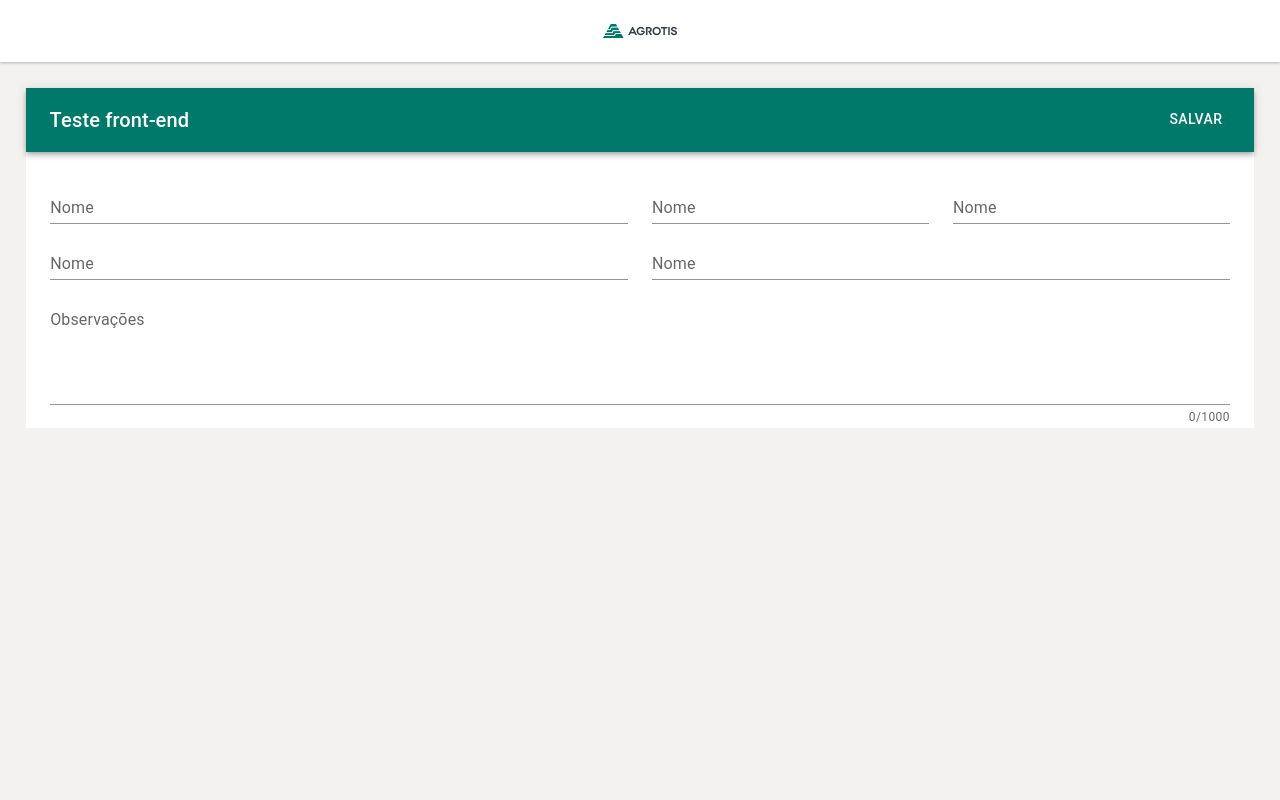
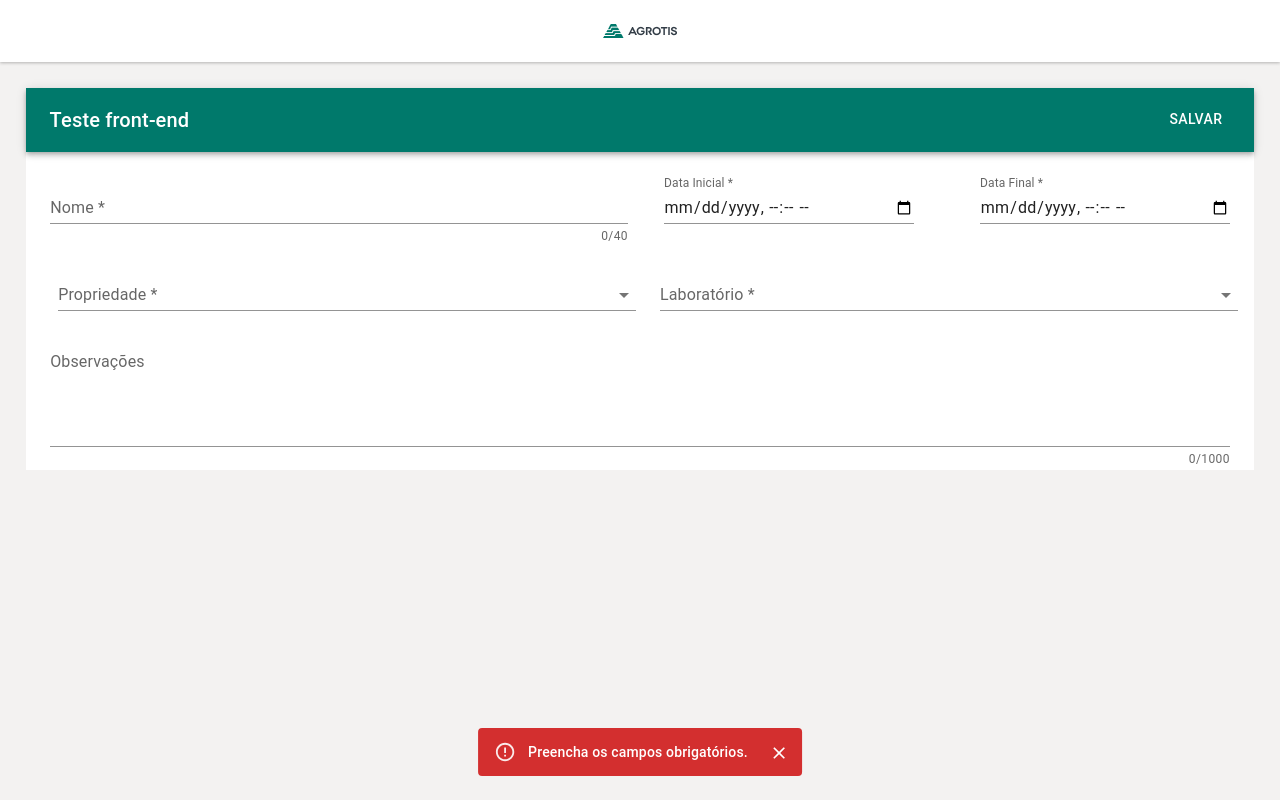
Before and after one commit to rachidb5/agrotis-teste, a React (Create React App) app: page / in a window 1280 px wide. Both pictures are taken after a click on the button "SALVAR". Built offline with nearby package versions, Linux system fonts and the light colour scheme.

Commit message:
formulario

```diff
--- a/src/App.css
+++ b/src/App.css
@@ -3,8 +3,30 @@
   background-color: #F3F2F1;
   height: 100vh;
 }
-
-.MuiFormHelperText-root{
+.MuiSelect-select{
+  text-align: start !important;
+}
+#standard-basic-helper-text{
   margin-left: auto;
   text-align: right !important;
 }
+
+.css-1kkpk3h-MuiButtonBase-root-MuiButton-root:hover{
+  background-color:#00A98E !important;
+  border-radius: 0%;
+}
+
+.css-l4u8b9-MuiInputBase-root-MuiInput-root:after, .css-1rcvvn7-MuiInputBase-root-MuiInput-root:after, .css-imxj5-MuiInputBase-root-MuiInput-root-MuiSelect-root:after{
+  border-color: #00796B !important;
+}
+.Mui-focused{
+  color: #00796B !important;
+}
+
+
+textarea:hover{
+  border-color: #00796B !important;
+}
+.MuiOutlinedInput-root:hover{
+  border-color: #00796B !important;
+}
--- a/src/App.js
+++ b/src/App.js
@@ -1,4 +1,3 @@
-import logo from './logo.svg';
 import './App.css';
 import Nav from './Components/Nav';
 import Form from './Components/Form';
--- a/src/Components/Form/index.jsx
+++ b/src/Components/Form/index.jsx
@@ -1,5 +1,5 @@
 import { useState } from "react";
-import { FormContainer, ContainerForm } from "./styles";
+import { FormContainer, ContainerForm, DateCol } from "./styles";
 import {
   AppBar,
   Button,
@@ -8,17 +8,95 @@ import {
   Typography,
   TextField,
   Grid,
+  Select,
+  MenuItem,
+  InputLabel,
+  FormControl,
+  FormHelperText,
+  Snackbar,
+  Alert,
 } from "@mui/material";
+import { labs, propriedades } from "../../Data/mock";
 
 function Form() {
   const barColor = "#00796B";
+  const [propriedade, setPropriedade] = useState({});
+  const [snack, setSnack] = useState({
+    open: false,
+    vertical: "bottom",
+    horizontal: "center",
+  });
+  const [success, setSuccess] = useState(false);
+  const [cnpj, setCnpj] = useState("");
+  const [laboratorio, setLaboratorio] = useState({
+    id: 0,
+    nome: "",
+  });
   const [values, setValues] = useState({
-    name: ""
+    observacoes: "",
+    nome: "",
+    dataInicial: "",
+    dataFinal: "",
   });
 
-  const handleChange = name => event => {
-    setValues({ ...values, [name]: event.target.value });
+  const { vertical, horizontal, open } = snack;
+  const handleObs = (observacoes) => (event) => {
+    setValues({ ...values, [observacoes]: event.target.value });
   };
+  const handleName = (nome) => (event) => {
+    setValues({ ...values, [nome]: event.target.value });
+  };
+  const handleInitialDate = (dataInicial) => (event) => {
+    setValues({ ...values, [dataInicial]: event.target.value });
+  };
+  const handleFinalDate = (dataFinal) => (event) => {
+    setValues({ ...values, [dataFinal]: event.target.value });
+  };
+  const handlePropriedade = (e) => {
+    setCnpj(
+      propriedades.filter((p) => p.id === parseInt(e.target.value))[0].cnpj
+    );
+    setPropriedade({
+      id: e.target.value,
+      nome: propriedades.filter((p) => p.id === parseInt(e.target.value))[0]
+        .nome,
+    });
+  };
+  const handleLab = (e) => {
+    setLaboratorio({
+      id: e.target.value,
+      nome: labs.filter((p) => p.id === parseInt(e.target.value))[0].nome,
+    });
+  };
+
+  const handleClose = (event, reason) => {
+    if (reason === "clickaway") {
+      return;
+    }
+    setSnack({ ...snack, open: false });
+  };
+
+  const save = () => {
+    if (
+      values.nome === "" ||
+      values.dataInicial === "" ||
+      values.dataFinal === "" ||
+      laboratorio.id === 0 ||
+      propriedade.id === 0
+    ) {
+      setSuccess(false);
+      console.log({
+        ...values,
+        cnpj,
+        infosPropriedade: { ...propriedade },
+        laboratorio,
+      });
+    } else {
+      setSuccess(true);
+    }
+    setSnack({ ...snack, open: true });
+  };
+
   return (
     <FormContainer>
       <AppBar position="sticky" style={{ background: barColor }}>
@@ -32,12 +110,14 @@ function Form() {
           <Typography
             variant="h6"
             component="div"
-            align="start"
+            align="left"
             sx={{ flexGrow: 1, display: { xs: "none", sm: "block" } }}
           >
             Teste front-end
           </Typography>
-          <Button sx={{ color: "#fff" }}>Salvar</Button>
+          <Button sx={{ color: "#fff" }} onClick={() => save()}>
+            Salvar
+          </Button>
         </Toolbar>
       </AppBar>
       <ContainerForm>
@@ -45,42 +125,88 @@ function Form() {
           <Grid item xs={6}>
             <TextField
               id="standard-basic"
-              label="Nome"
+              label="Nome *"
               variant="standard"
               fullWidth
-            />
-          </Grid>
-          <Grid item xs={3}>
-            <TextField
-              id="standard-basic"
-              label="Nome"
-              variant="standard"
-              fullWidth
-            />
-          </Grid>
-          <Grid item xs={3}>
-            <TextField
-              id="standard-basic"
-              label="Nome"
-              variant="standard"
-              fullWidth
+              inputProps={{ maxLength: 40 }}
+              value={values.nome}
+              helperText={`${values.nome.length}/${40}`}
+              onChange={handleName("nome")}
             />
           </Grid>
           <Grid item xs={6}>
+            <DateCol>
               <TextField
                 id="standard-basic"
-              label="Nome"
+                label="Data Inicial *"
                 variant="standard"
                 fullWidth
+                type="datetime-local"
+                sx={{ width: 250 }}
+                InputLabelProps={{
+                  shrink: true,
+                }}
+                onChange={handleInitialDate("dataInicial")}
               />
+              <TextField
+                id="standard-basic"
+                label="Data Final *"
+                variant="standard"
+                fullWidth
+                type="datetime-local"
+                sx={{ width: 250 }}
+                InputLabelProps={{
+                  shrink: true,
+                }}
+                onChange={handleFinalDate("dataFinal")}
+              />
+            </DateCol>
           </Grid>
           <Grid item xs={6}>
-            <TextField
+            <FormControl variant="standard" sx={{ m: 1, minWidth: "100%" }}>
+              <InputLabel id="prop">Propriedade *</InputLabel>
+              <Select
+                labelId="prop"
+                defaultValue=""
                 id="standard-basic"
-              label="Nome"
+                label="Propriedade *"
                 variant="standard"
                 fullWidth
-            />
+                onChange={(e) => handlePropriedade(e)}
+              >
+                {propriedades.map((p) => (
+                  <MenuItem value={p.id.toString()} key={p.id}>
+                    {p.nome}
+                  </MenuItem>
+                ))}
+              </Select>
+              <FormHelperText>
+                {cnpj.length > 0 ? "CNPJ: " : ""}
+                {cnpj}
+              </FormHelperText>
+            </FormControl>
+          </Grid>
+          <Grid item xs={6}>
+            <FormControl variant="standard" sx={{ m: 1, minWidth: "100%" }}>
+              <InputLabel id="demo-simple-select-standard-label">
+                Laboratório *
+              </InputLabel>
+              <Select
+                labelId="demo-simple-select-standard-label"
+                id="labs"
+                label="Laboratório *"
+                variant="standard"
+                defaultValue=""
+                fullWidth
+                onChange={(e) => handleLab(e)}
+              >
+                {labs.map((l) => (
+                  <MenuItem value={l.id.toString()} key={l.id}>
+                    {l.nome}
+                  </MenuItem>
+                ))}
+              </Select>
+            </FormControl>
           </Grid>
           <Grid item xs={12}>
             <TextField
@@ -91,13 +217,39 @@ function Form() {
               multiline
               rows={4}
               inputProps={{ maxLength: 1000 }}
-              value={values.name}
-              helperText={`${values.name.length}/${1000}`}
-              onChange={handleChange("name")}
+              value={values.observacoes}
+              helperText={`${values.observacoes.length}/${1000}`}
+              onChange={handleObs("observacoes")}
             />
           </Grid>
         </Grid>
       </ContainerForm>
+      <Snackbar
+        anchorOrigin={{ vertical, horizontal }}
+        open={open}
+        autoHideDuration={6000}
+        onClose={handleClose}
+      >
+        {success ? (
+          <Alert
+            onClose={handleClose}
+            severity="success"
+            sx={{ width: "100%" }}
+            variant="filled"
+          >
+            Cadastro realizado com sucesso!
+          </Alert>
+        ) : (
+          <Alert
+            onClose={handleClose}
+            severity="error"
+            sx={{ width: "100%" }}
+            variant="filled"
+          >
+            Preencha os campos obrigatórios.
+          </Alert>
+        )}
+      </Snackbar>
     </FormContainer>
   );
 }
--- a/src/Components/Form/styles.js
+++ b/src/Components/Form/styles.js
@@ -17,3 +17,10 @@ export const TitleForm = styled.h1`
   font-style: normal;
   font-weight: 500;
 `;
+
+export const DateCol = styled.div`
+  display: flex;
+  flex-direction: row;
+  justify-content: space-between;
+  margin-left:2%;
+`;
--- a/src/Components/Nav/index.jsx
+++ b/src/Components/Nav/index.jsx
@@ -1,5 +1,5 @@
 import Logo from '../../Assets/Logo.png';
-import { Header, ImgLogo, Title } from './styles';
+import { Header, ImgLogo } from './styles';
 
 function Nav() {
   return (
--- /dev/null
+++ b/src/Data/mock.js
@@ -0,0 +1,51 @@
+export const labs = [
+    {
+        id: 1,
+        nome: 'Agro Skynet'
+    },
+    {
+        id: 2,
+        nome: 'Umbrella Agro'
+    },
+    {
+        id: 3,
+        nome: 'Osborne Agro'
+    },
+    {
+        id: 4,
+        nome: 'Skyrim Agro'
+    },
+    {
+        id: 5,
+        nome: 'Agro Brasil'
+    },
+
+]
+export const propriedades = [
+    {
+        id: 1,
+        nome: 'Agrotis 1',
+        cnpj:'79.200.214/0001-61'
+    },
+    {
+        id: 2,
+        nome: 'Agrotis 2',
+        cnpj:'29.797.010/0001-81'
+    },
+    {
+        id: 3,
+        nome: 'Agrotis 3',
+        cnpj:'79.538.444/0001-35'
+    },
+    {
+        id: 4,
+        nome: 'Agrotis 4',
+        cnpj:'43.299.844/0001-98'
+    },
+    {
+        id: 5,
+        nome: 'Agrotis 5',
+        cnpj:'53.235.887/0001-63'
+    },
+
+]
```
Lines whose indentation alone changed are shown as unchanged.
